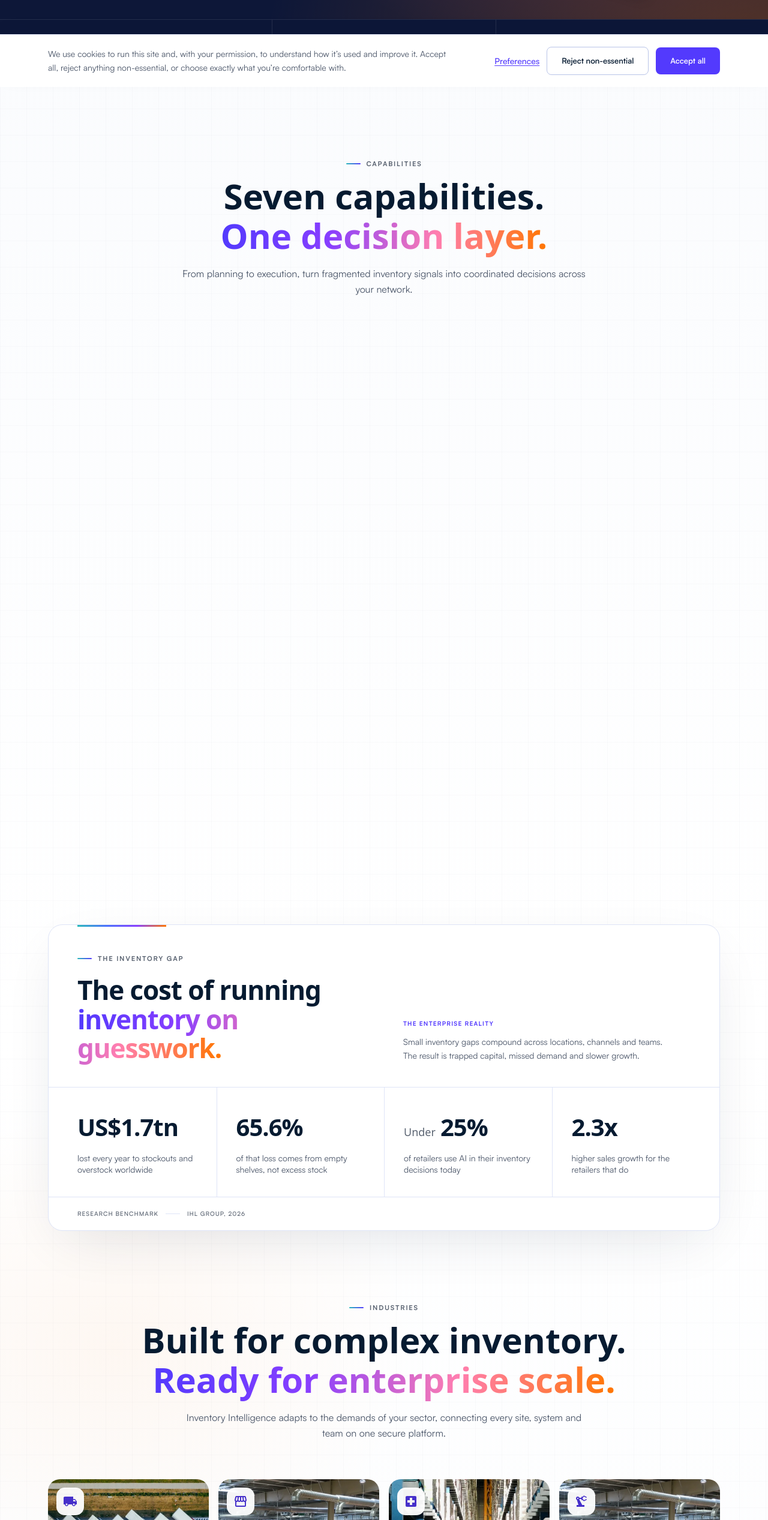
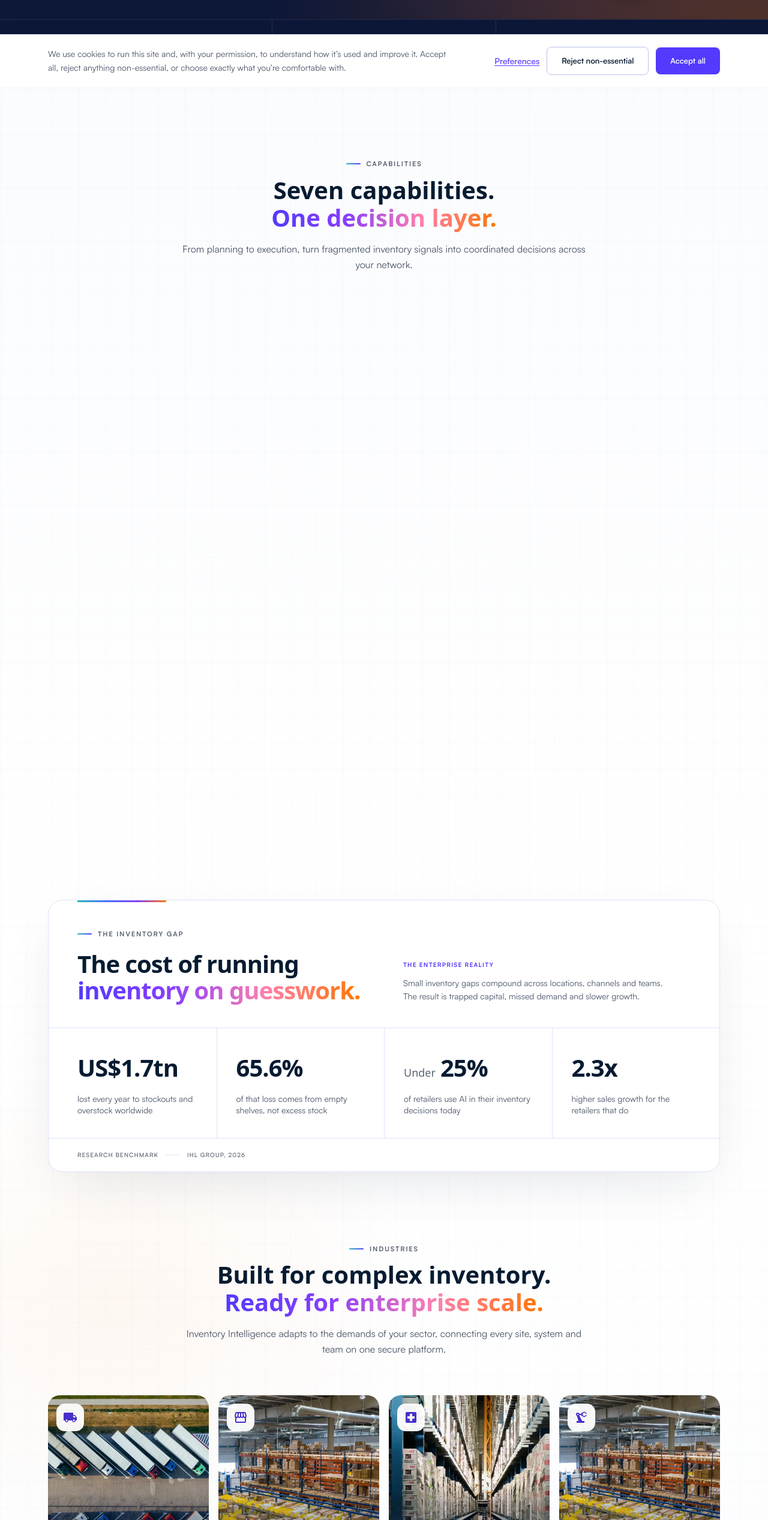
Before and after one commit to oendrilaroy96/superatom, a React (Vite) app: page /solutions/inventory-intelligence in a window 1280 px wide. Shown: the part 655-3189 px from the top of the page at 60% size. Built offline with nearby package versions, Linux system fonts and the light colour scheme.

Commit message:
Solutions pages: 40px section headings on desktop
Co-Authored-By: Claude Sonnet 5.5 <noreply@anthropic.com>
Claude-Session: https://claude.ai/code/session_01AhqhuFykjwZi78yi5ZPGpu

```diff
--- a/src/pages/InventoryIntelligence.tsx
+++ b/src/pages/InventoryIntelligence.tsx
@@ -708,6 +708,7 @@ export default function InventoryIntelligence() {
       <SectionHeading
         align="center"
         theme="light"
+        headingClassName="text-[26px] leading-[1.15] sm:text-[40px]"
         heading={
           <>
             Seven capabilities.
@@ -927,7 +928,7 @@ export default function InventoryIntelligence() {
             <div className="grid grid-cols-1 gap-8 px-8 pb-10 pt-12 sm:px-12 lg:grid-cols-2 lg:items-end lg:gap-16">
               <div>
                 <Eyebrow>The inventory gap</Eyebrow>
-                <h2 className="mt-5 font-display text-[36px] font-semibold leading-[1.1] tracking-tight text-heading sm:text-[44px]">
+                <h2 className="mt-5 font-display text-[36px] font-semibold leading-[1.1] tracking-tight text-heading sm:text-[40px]">
                   The cost of running
                   <br />
                   <span className="bg-clip-text text-transparent" style={{ backgroundImage: BRAND_GRADIENT }}>
@@ -988,6 +989,7 @@ export default function InventoryIntelligence() {
             <SectionHeading
               align="center"
               theme="light"
+              headingClassName="text-[26px] leading-[1.15] sm:text-[40px]"
               heading={
                 <span className="lg:whitespace-nowrap">
                   Built for complex inventory.
--- a/src/pages/ProcurementIntelligence.tsx
+++ b/src/pages/ProcurementIntelligence.tsx
@@ -593,7 +593,7 @@ export default function ProcurementIntelligence() {
       theme="light"
       eyebrow="Capabilities"
       eyebrowColor="primary"
-      headingClassName="text-[26px] leading-[1.15] sm:text-[58px]"
+      headingClassName="text-[26px] leading-[1.15] sm:text-[40px]"
       heading={
         <span className="sm:whitespace-nowrap">
           End-to-end procurement
@@ -783,6 +783,7 @@ export default function ProcurementIntelligence() {
             <SectionHeading
               align="center"
               theme="light"
+              headingClassName="text-[26px] leading-[1.15] sm:text-[40px]"
               heading={
                 <span className="lg:whitespace-nowrap">
                   Built for complex sourcing.
```
